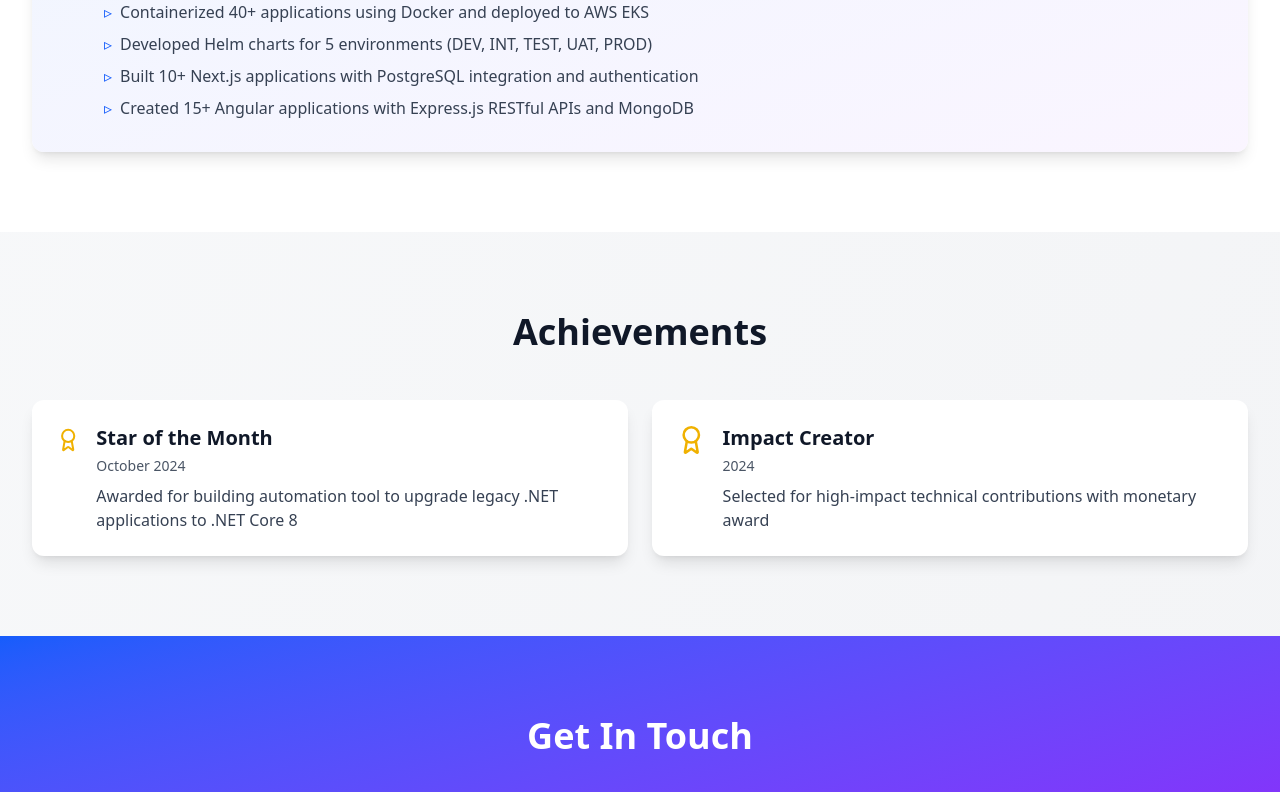
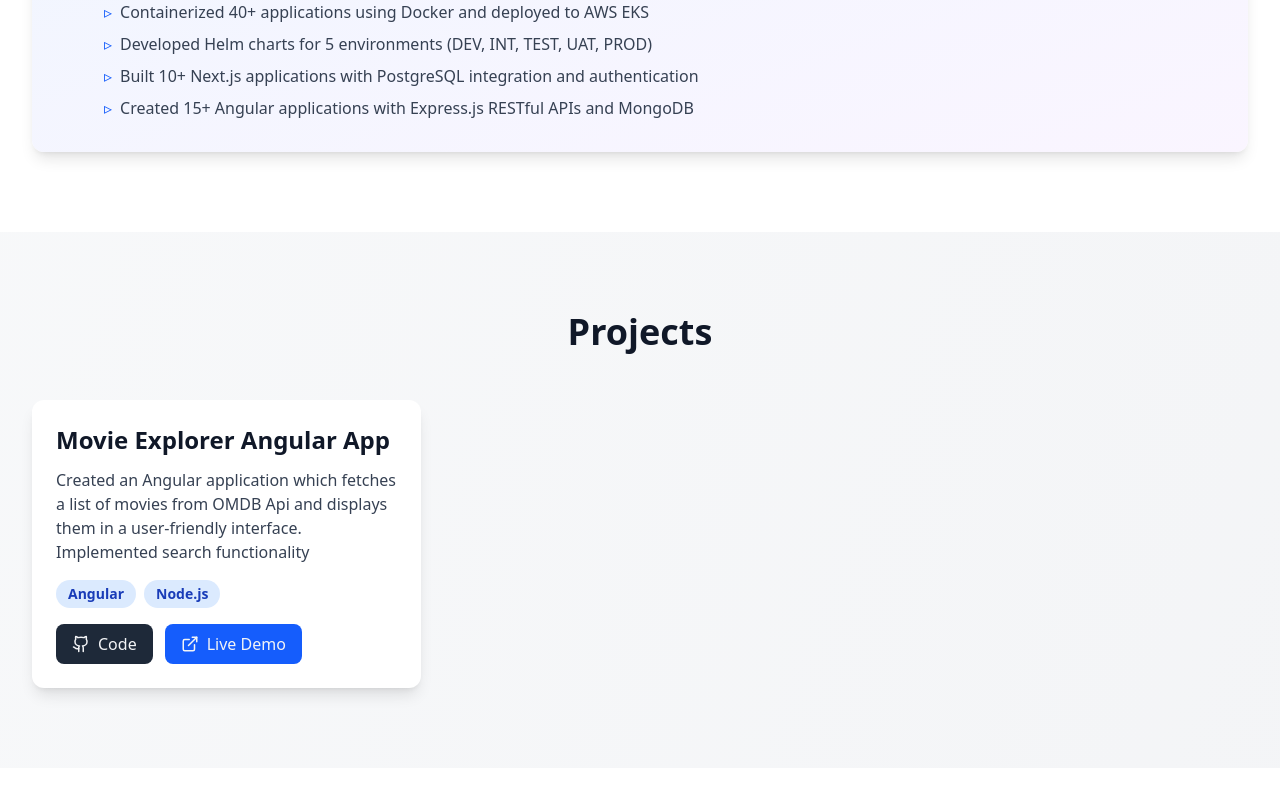
Before and after one commit to gaurang557/portfolio, a React (Vite) app: page / in a window 1280 px wide. Shown: the part 2000-2792 px from the top of the page. Built offline with nearby package versions, Linux system fonts and the light colour scheme.

Commit message:
added projects

```diff
--- a/src/App.jsx
+++ b/src/App.jsx
@@ -52,6 +52,17 @@ function App() {
     }
   ];
 
+  const projects = [
+    {
+      title: 'Movie Explorer Angular App',
+      description: "Created an Angular application which fetches a list of movies \
+      from OMDB Api and displays them in a user-friendly interface. Implemented search functionality",
+      technologies: ['Angular', 'Node.js'],
+      githubUrl: 'https://github.com/gaurang557/project-name',
+      liveUrl: 'https://gaurang557.github.io/angular_omdb_app/index'
+    }
+  ];
+
   return (
     <div className="min-h-screen bg-gradient-to-br from-gray-50 to-gray-100">
       {/* Navigation */}
@@ -59,14 +70,14 @@ function App() {
         <div className="max-w-7xl mx-auto px-4 sm:px-6 lg:px-8">
           <div className="flex justify-between items-center h-16">
             <div className="flex items-center">
-              <h1 className="text-2xl font-bold bg-gradient-to-r from-blue-600 to-purple-600 bg-clip-text text-transparent">
+              <h2 className="text-2xl font-bold bg-gradient-to-r from-blue-600 to-purple-600 bg-clip-text text-transparent">
                 Gaurang Agarwal
-              </h1>
+              </h2>
             </div>
 
             {/* Desktop Navigation */}
             <div className="hidden md:flex space-x-8">
-              {['home', 'about', 'skills', 'experience', 'achievements', 'contact'].map((section) => (
+              {['home', 'about', 'skills', 'experience', 'projects', 'achievements', 'contact'].map((section) => (
                 <button
                   key={section}
                   onClick={() => scrollToSection(section)}
@@ -91,7 +102,7 @@ function App() {
           {/* Mobile Navigation */}
           {isMenuOpen && (
             <div className="md:hidden pb-4">
-              {['home', 'about', 'skills', 'experience', 'achievements', 'contact'].map((section) => (
+              {['home', 'about', 'skills', 'experience', 'projects', 'achievements', 'contact'].map((section) => (
                 <button
                   key={section}
                   onClick={() => scrollToSection(section)}
@@ -208,13 +219,55 @@ function App() {
         </div>
       </section>
 
+      {/* Projects Section */}
+      <section id="projects" className="py-20 px-4 sm:px-6 lg:px-8">
+        <div className="max-w-7xl mx-auto">
+          <h3 className="text-4xl font-bold text-center mb-12 text-gray-900">Projects</h3>
+          <div className="grid md:grid-cols-2 lg:grid-cols-3 gap-6">
+            {projects.map((project, index) => (
+              <div key={index} className="bg-white p-6 rounded-xl shadow-lg hover:shadow-xl transition-all hover:-translate-y-1">
+                <h4 className="text-2xl font-bold text-gray-900 mb-3">{project.title}</h4>
+                <p className="text-gray-700 mb-4">{project.description}</p>
+                <div className="flex flex-wrap gap-2 mb-4">
+                  {project.technologies.map((tech) => (
+                    <span key={tech} className="bg-blue-100 text-blue-800 px-3 py-1 rounded-full text-sm font-semibold">
+                      {tech}
+                    </span>
+                  ))}
+                </div>
+                <div className="flex gap-3">
+                  <a
+                    href={project.githubUrl}
+                    target="_blank"
+                    rel="noopener noreferrer"
+                    className="flex items-center gap-2 bg-gray-800 text-white px-4 py-2 rounded-lg hover:bg-gray-700 transition-colors"
+                  >
+                    <Github size={18} className='text-gray-100' /> <span className="text-gray-100">Code</span>
+                  </a>
+                  {project.liveUrl && (
+                    <a
+                      href={project.liveUrl}
+                      target="_blank"
+                      rel="noopener noreferrer"
+                      className="flex items-center gap-2 bg-blue-600 text-white px-4 py-2 rounded-lg hover:bg-blue-700 transition-colors"
+                    >
+                      <ExternalLink size={18} className="text-gray-100" /> <span className="text-gray-100">Live Demo</span>
+                    </a>
+                  )}
+                </div>
+              </div>
+            ))}
+          </div>
+        </div>
+      </section>
+
       {/* Achievements Section */}
-      <section id="achievements" className="py-20 px-4 sm:px-6 lg:px-8">
+      <section id="achievements" className="py-20 px-4 sm:px-6 lg:px-8 bg-white">
         <div className="max-w-7xl mx-auto">
           <h3 className="text-4xl font-bold text-center mb-12 text-gray-900">Achievements</h3>
           <div className="grid md:grid-cols-2 gap-6">
             {achievements.map((achievement, index) => (
-              <div key={index} className="bg-white p-6 rounded-xl shadow-lg hover:shadow-xl transition-shadow">
+              <div key={index} className="bg-gradient-to-br from-gray-50 to-gray-100 p-6 rounded-xl shadow-lg hover:shadow-xl transition-shadow">
                 <div className="flex items-start gap-4">
                   <Award className="text-yellow-500" size={32} />
                   <div>
```
